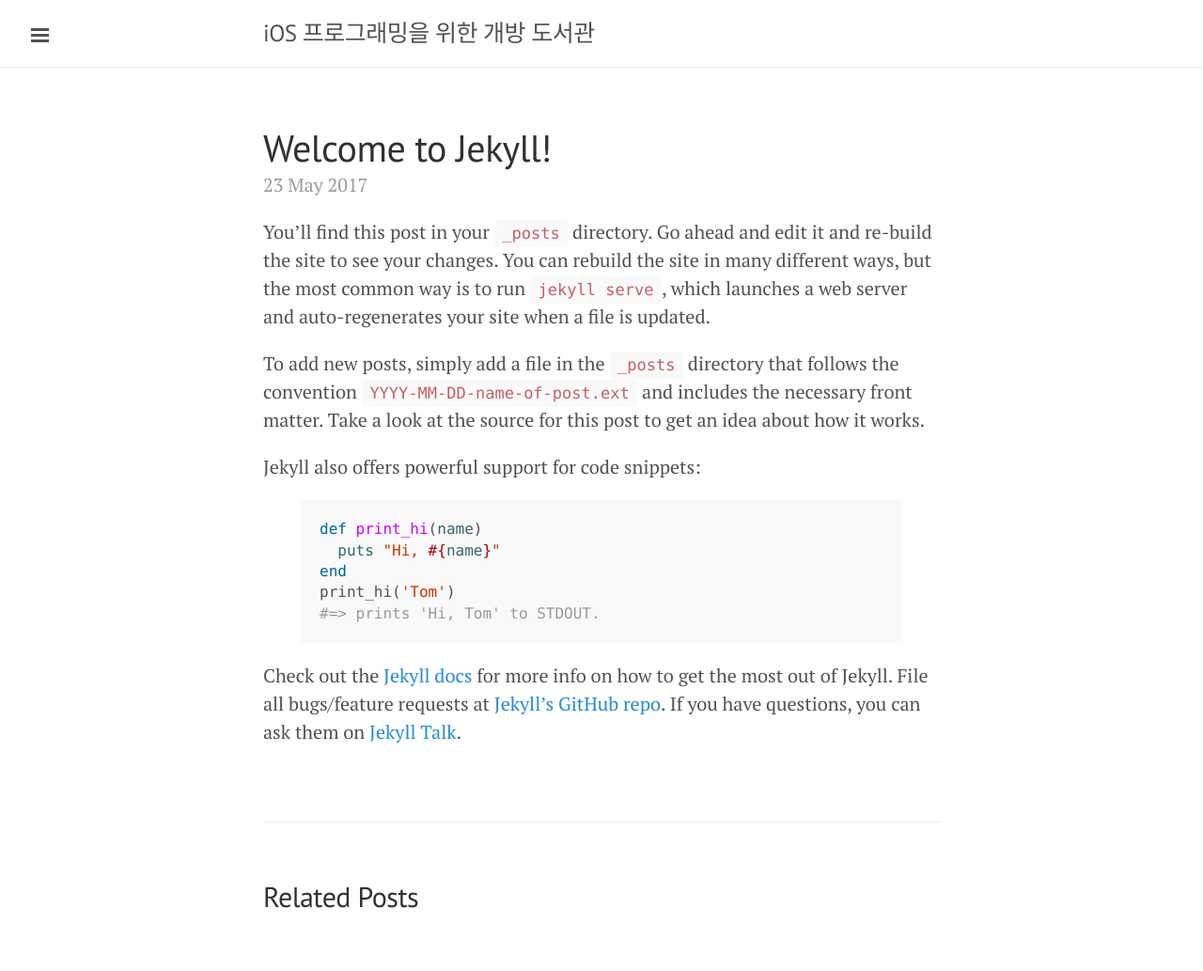
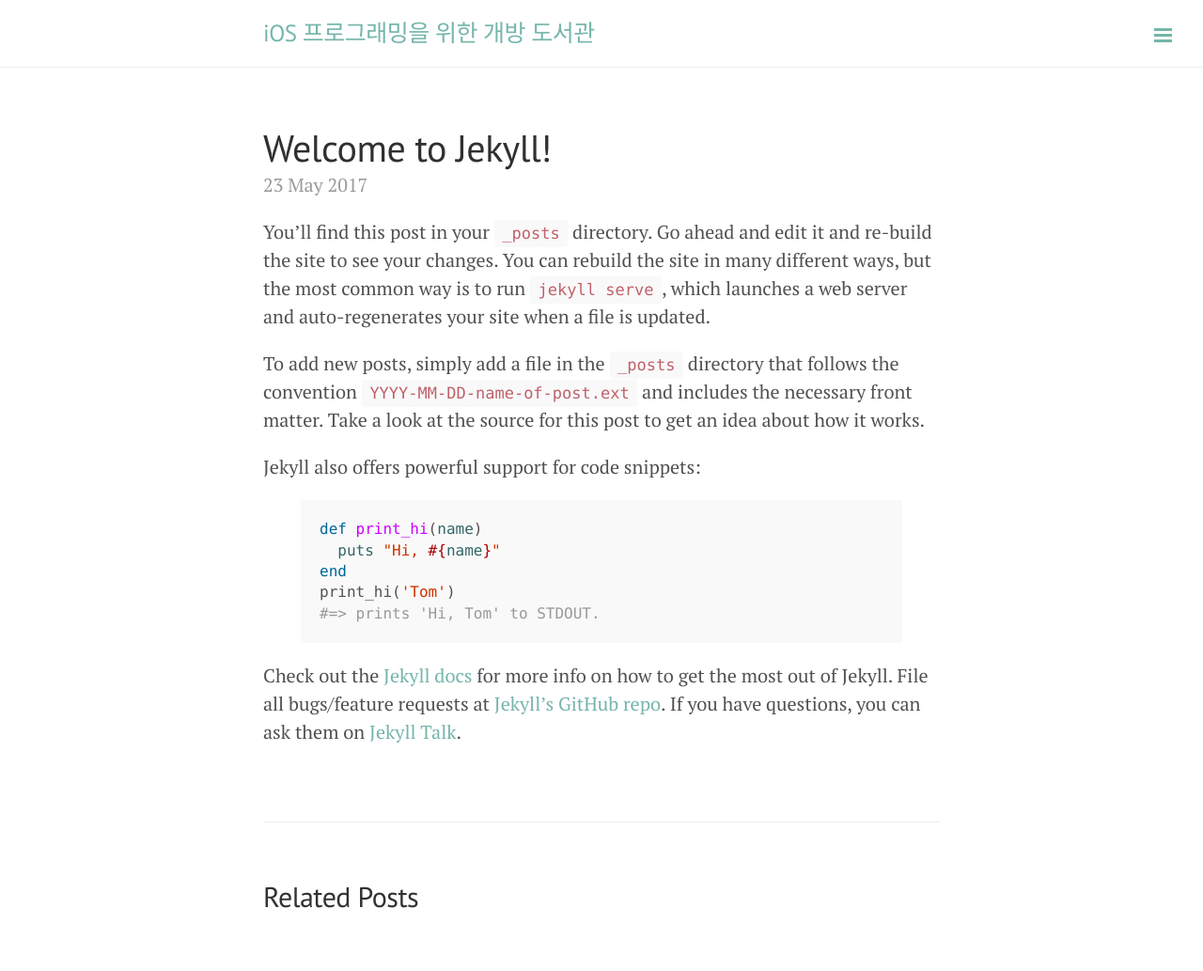
Before and after one commit to MijeongJeon/mijeongjeon.github.io, a Jekyll site: the page built from _posts/2017-05-23-welcome-to-jekyll.markdown, in a window 1280 px wide. Shown: the whole page at 94% size. Built offline with Jekyll 4.4.1, drawn with Linux system fonts in a browser that asks for light colours.

Commit message:
Update Layout

```diff
--- a/_layouts/default.html
+++ b/_layouts/default.html
@@ -3,7 +3,7 @@
 
   {% include head.html %}
 
-  <body>
+  <body class="theme-base-0c layout-reverse sidebar-overlay">
 
     {% include sidebar.html %}
 
```
Also changed, not shown: 1 other file.
